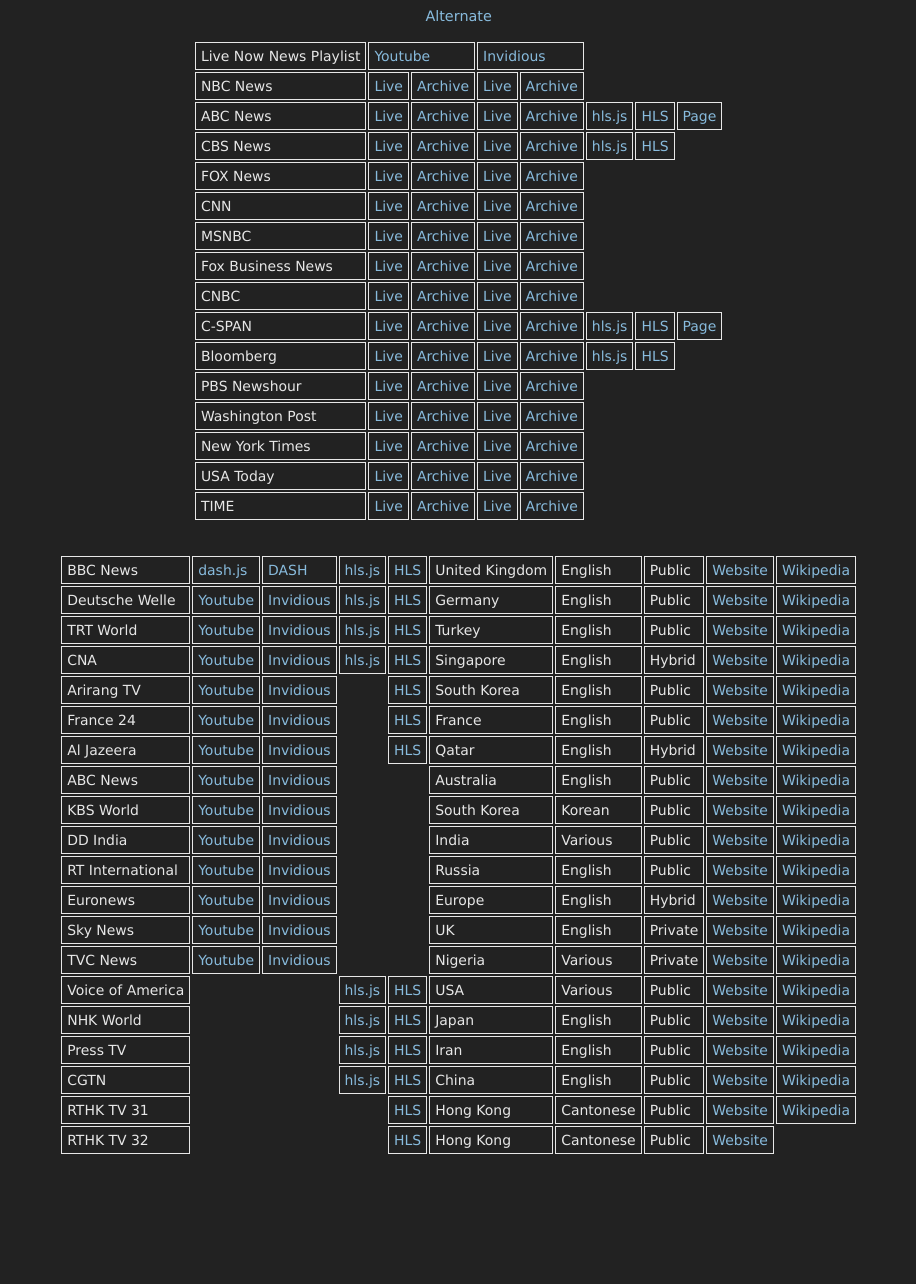
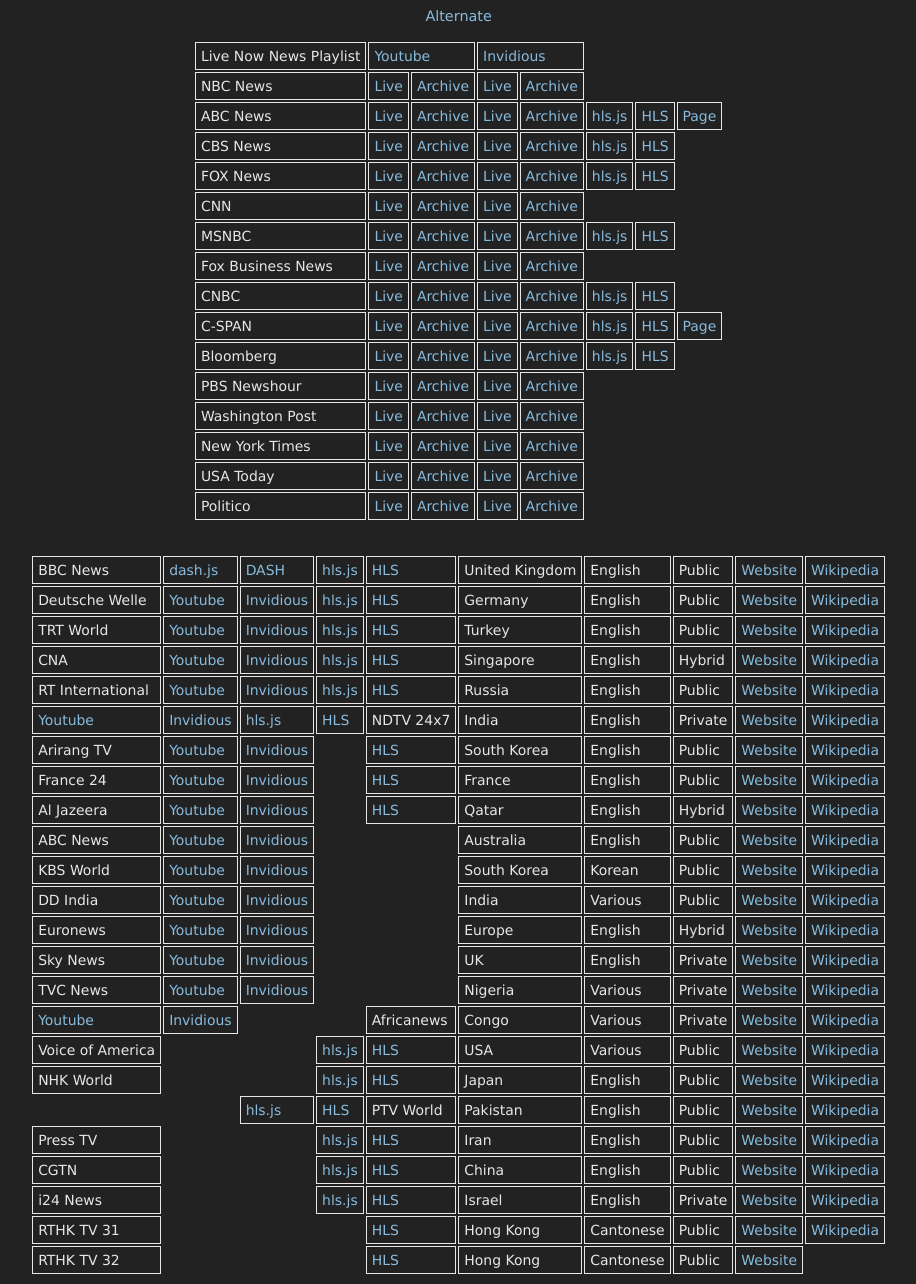
Before and after one commit to danburd/danburd.github.io, a Jekyll site: the page tvnews.html, which Jekyll copies as it is, in a window 1280 px wide. Shown: the whole page, without its empty margins (183-1099 px from the left). Built offline with Jekyll 4.4.1, drawn with Linux system fonts in a browser that asks for light colours; before the commit the page ends 1164 px from its top, so only the background shows below that.

Commit message:
Added stations

```diff
--- a/tvnews.html
+++ b/tvnews.html
@@ -17,14 +17,14 @@
   <tr>
     <td>NBC News</td>
     <td><a href="https://www.youtube.com/c/NBCNews/live">Live</a></td>
-    <td><a href="https://www.youtube.com/user/NBCNews/videos?view=2&flow=grid">Archive</a></td>
+    <td><a href="https://www.youtube.com/channel/UCeY0bbntWzzVIaj2z3QigXg/videos?view=2&flow=grid">Archive</a></td>
     <td><a href="https://invidio.us/channel/UCeY0bbntWzzVIaj2z3QigXg/live">Live</a></td>
     <td><a href="https://invidio.us/channel/UCeY0bbntWzzVIaj2z3QigXg">Archive</a></td>
   </tr>
   <tr>
     <td>ABC News</td>
     <td><a href="https://www.youtube.com/c/ABCNews/live">Live</a></td>
-    <td><a href="https://www.youtube.com/user/ABCNews/videos?view=2&flow=grid">Archive</a></td>
+    <td><a href="https://www.youtube.com/channel/UCBi2mrWuNuyYy4gbM6fU18Q/videos?view=2&flow=grid">Archive</a></td>
     <td><a href="https://invidio.us/channel/UCBi2mrWuNuyYy4gbM6fU18Q/live">Live</a></td>
     <td><a href="https://invidio.us/channel/UCBi2mrWuNuyYy4gbM6fU18Q">Archive</a></td>
     <td><a href="/hlsjsvideo.html?stream=https://content.uplynk.com/channel/3324f2467c414329b3b0cc5cd987b6be.m3u8">hls.js</a></td>
@@ -34,7 +34,7 @@
   <tr>
     <td>CBS News</td>
     <td><a href="https://www.youtube.com/c/CBSNews/live">Live</a></td>
-    <td><a href="https://www.youtube.com/user/CBSNewsOnline/videos?view=2&flow=grid">Archive</a></td>
+    <td><a href="https://www.youtube.com/channel/UC8p1vwvWtl6T73JiExfWs1g/videos?view=2&flow=grid">Archive</a></td>
     <td><a href="https://invidio.us/channel/UC8p1vwvWtl6T73JiExfWs1g/live">Live</a></td>
     <td><a href="https://invidio.us/channel/UC8p1vwvWtl6T73JiExfWs1g">Archive</a></td>
     <td><a href="/hlsjsvideo.html?stream=https://cbsnewshd-lh.akamaihd.net/i/CBSNHD_7@199302/master.m3u8">hls.js</a></td>
@@ -43,42 +43,48 @@
   <tr>
     <td>FOX News</td>
     <td><a href="https://www.youtube.com/c/FOXNews/live">Live</a></td>
-    <td><a href="https://www.youtube.com/user/FoxNewsChannel/videos?view=2&flow=grid">Archive</a></td>
+    <td><a href="https://www.youtube.com/channel/UCXIJgqnII2ZOINSWNOGFThA/videos?view=2&flow=grid">Archive</a></td>
     <td><a href="https://invidio.us/channel/UCXIJgqnII2ZOINSWNOGFThA/live">Live</a></td>
     <td><a href="https://invidio.us/channel/UCXIJgqnII2ZOINSWNOGFThA">Archive</a></td>
+    <td><a href="/hlsjsvideo.html?stream=https://foxnewsuni-f.akamaihd.net/i/FNCGOPREV_40220@40220/master.m3u8">hls.js</a></td>
+    <td><a href="https://foxnewsuni-f.akamaihd.net/i/FNCGOPREV_40220@40220/master.m3u8">HLS</a></td>
   </tr>
   <tr>
     <td>CNN</td>
     <td><a href="https://www.youtube.com/channel/UCupvZG-5ko_eiXAupbDfxWw/live">Live</a></td>
-    <td><a href="https://www.youtube.com/user/CNN/videos?view=2&flow=grid">Archive</a></td>
+    <td><a href="https://www.youtube.com/channel/UCupvZG-5ko_eiXAupbDfxWw/videos?view=2&flow=grid">Archive</a></td>
     <td><a href="https://invidio.us/channel/UCupvZG-5ko_eiXAupbDfxWw/live">Live</a></td>
     <td><a href="https://invidio.us/channel/UCupvZG-5ko_eiXAupbDfxWw">Archive</a></td>
   </tr>
   <tr>
     <td>MSNBC</td>
     <td><a href="https://www.youtube.com/c/msnbc/live">Live</a></td>
-    <td><a href="https://www.youtube.com/user/msnbcleanforward/videos?view=2&flow=grid">Archive</a></td>
+    <td><a href="https://www.youtube.com/channel/UCaXkIU1QidjPwiAYu6GcHjg/videos?view=2&flow=grid">Archive</a></td>
     <td><a href="https://invidio.us/channel/UCaXkIU1QidjPwiAYu6GcHjg/live">Live</a></td>
     <td><a href="https://invidio.us/channel/UCaXkIU1QidjPwiAYu6GcHjg">Archive</a></td>
+    <td><a href="/hlsjsvideo.html?stream=https://d3sjmtxha86r3t.cloudfront.net/nbc/smil:msnbc.smil/index.m3u8">hls.js</a></td>
+    <td><a href="https://d3sjmtxha86r3t.cloudfront.net/nbc/smil:msnbc.smil/index.m3u8">HLS</a></td>
   </tr>
   <tr>
     <td>Fox Business News</td>
     <td><a href="https://www.youtube.com/channel/UCCXoCcu9Rp7NPbTzIvogpZg/live">Live</a></td>
-    <td><a href="https://www.youtube.com/user/FoxBusinessNetwork/videos?view=2&flow=grid">Archive</a></td>
+    <td><a href="https://www.youtube.com/channel/UCCXoCcu9Rp7NPbTzIvogpZg/videos?view=2&flow=grid">Archive</a></td>
     <td><a href="https://invidio.us/channel/UCCXoCcu9Rp7NPbTzIvogpZg/live">Live</a></td>
     <td><a href="https://invidio.us/channel/UCCXoCcu9Rp7NPbTzIvogpZg">Archive</a></td>
   </tr>
   <tr>
     <td>CNBC</td>
     <td><a href="https://www.youtube.com/c/CNBC/live">Live</a></td>
-    <td><a href="https://www.youtube.com/user/cnbc/videos?view=2&flow=grid">Archive</a></td>
+    <td><a href="https://www.youtube.com/channel/UCvJJ_dzjViJCoLf5uKUTwoA/videos?view=2&flow=grid">Archive</a></td>
     <td><a href="https://invidio.us/channel/UCvJJ_dzjViJCoLf5uKUTwoA/live">Live</a></td>
     <td><a href="https://invidio.us/channel/UCvJJ_dzjViJCoLf5uKUTwoA">Archive</a></td>
+    <td><a href="/hlsjsvideo.html?stream=https://d3sjmtxha86r3t.cloudfront.net/nbc/smil:cnbc.smil/index.m3u8">hls.js</a></td>
+    <td><a href="https://d3sjmtxha86r3t.cloudfront.net/nbc/smil:cnbc.smil/index.m3u8">HLS</a></td>
   </tr>
   <tr>
     <td>C-SPAN</td>
     <td><a href="https://www.youtube.com/c/cspan/live">Live</a></td>
-    <td><a href="https://www.youtube.com/user/CSPAN/videos?view=2&flow=grid">Archive</a></td>
+    <td><a href="https://www.youtube.com/channel/UCb--64Gl51jIEVE-GLDAVTg/videos?view=2&flow=grid">Archive</a></td>
     <td><a href="https://invidio.us/channel/UCb--64Gl51jIEVE-GLDAVTg/live">Live</a></td>
     <td><a href="https://invidio.us/channel/UCb--64Gl51jIEVE-GLDAVTg">Archive</a></td>
     <td><a href="/hlsjsvideo.html?stream=https://skystreams-lh.akamaihd.net/i/SkyC1_1@500806/master.m3u8">hls.js</a></td>
@@ -88,7 +94,7 @@
   <tr>
     <td>Bloomberg</td>
     <td><a href="https://www.youtube.com/c/BloombergNews/live">Live</a></td>
-    <td><a href="https://www.youtube.com/user/Bloomberg/videos?view=2&flow=grid">Archive</a></td>
+    <td><a href="https://www.youtube.com/channel/UCUMZ7gohGI9HcU9VNsr2FJQ/videos?view=2&flow=grid">Archive</a></td>
     <td><a href="https://invidio.us/channel/UCUMZ7gohGI9HcU9VNsr2FJQ/live">Live</a></td>
     <td><a href="https://invidio.us/channel/UCUMZ7gohGI9HcU9VNsr2FJQ">Archive</a></td>
     <td><a href="/hlsjsvideo.html?stream=https://liveproduseast.akamaized.net/btv/desktop/us_live.m3u8">hls.js</a></td>
@@ -97,37 +103,37 @@
   <tr>
     <td>PBS Newshour</td>
     <td><a href="https://www.youtube.com/c/PBSNewshour/live">Live</a></td>
-    <td><a href="https://www.youtube.com/user/PBSNewshour/videos?view=2&flow=grid">Archive</a></td>
+    <td><a href="https://www.youtube.com/channel/UC6ZFN9Tx6xh-skXCuRHCDpQ/videos?view=2&flow=grid">Archive</a></td>
     <td><a href="https://invidio.us/channel/UC6ZFN9Tx6xh-skXCuRHCDpQ/live">Live</a></td>
     <td><a href="https://invidio.us/channel/UC6ZFN9Tx6xh-skXCuRHCDpQ">Archive</a></td>
   </tr>
   <tr>
     <td>Washington Post</td>
     <td><a href="https://www.youtube.com/c/washingtonpost/live">Live</a></td>
-    <td><a href="https://www.youtube.com/user/washingtonpost/videos?view=2&flow=grid">Archive</a></td>
+    <td><a href="https://www.youtube.com/channel/UCHd62-u_v4DvJ8TCFtpi4GA/videos?view=2&flow=grid">Archive</a></td>
     <td><a href="https://invidio.us/channel/UCHd62-u_v4DvJ8TCFtpi4GA/live">Live</a></td>
     <td><a href="https://invidio.us/channel/UCHd62-u_v4DvJ8TCFtpi4GA">Archive</a></td>
   </tr>
   <tr>
     <td>New York Times</td>
     <td><a href="https://www.youtube.com/c/NYTimes/live">Live</a></td>
-    <td><a href="https://www.youtube.com/user/TheNewYorkTimes/videos?view=2&flow=grid">Archive</a></td>
+    <td><a href="https://www.youtube.com/channel/UCqnbDFdCpuN8CMEg0VuEBqA/videos?view=2&flow=grid">Archive</a></td>
     <td><a href="https://invidio.us/channel/UCqnbDFdCpuN8CMEg0VuEBqA/live">Live</a></td>
     <td><a href="https://invidio.us/channel/UCqnbDFdCpuN8CMEg0VuEBqA">Archive</a></td>
   </tr>
   <tr>
     <td>USA Today</td>
     <td><a href="https://www.youtube.com/c/USAToday/live">Live</a></td>
-    <td><a href="https://www.youtube.com/user/USATODAY/videos?view=2&flow=grid">Archive</a></td>
+    <td><a href="https://www.youtube.com/channel/UCP6HGa63sBC7-KHtkme-p-g/videos?view=2&flow=grid">Archive</a></td>
     <td><a href="https://invidio.us/channel/UCP6HGa63sBC7-KHtkme-p-g/live">Live</a></td>
     <td><a href="https://invidio.us/channel/UCP6HGa63sBC7-KHtkme-p-g">Archive</a></td>
   </tr>
   <tr>
-    <td>TIME</td>
-    <td><a href="https://www.youtube.com/c/TIME/live">Live</a></td>
-    <td><a href="https://www.youtube.com/user/TimeMagazine/videos?view=2&flow=grid">Archive</a></td>
-    <td><a href="https://invidio.us/channel/UC8Su5vZCXWRag13H53zWVwA/live">Live</a></td>
-    <td><a href="https://invidio.us/channel/UC8Su5vZCXWRag13H53zWVwA">Archive</a></td>
+    <td>Politico</td>
+    <td><a href="https://www.youtube.com/c/Politico/live">Live</a></td>
+    <td><a href="https://www.youtube.com/channel/UCgjtvMmHXbutALaw9XzRkAg/videos?view=2&flow=grid">Archive</a></td>
+    <td><a href="https://invidio.us/channel/UCgjtvMmHXbutALaw9XzRkAg/live">Live</a></td>
+    <td><a href="https://invidio.us/channel/UCgjtvMmHXbutALaw9XzRkAg">Archive</a></td>
   </tr>
 </table>
 
@@ -174,7 +180,7 @@
   <tr>
     <td>CNA</td>
     <td><a href="https://www.youtube.com/channel/UC83jt4dlz1Gjl58fzQrrKZg/live">Youtube</a></td>
-    <td><a href="https://invidio.uschannel/UC83jt4dlz1Gjl58fzQrrKZg/live">Invidious</a></td>
+    <td><a href="https://invidio.us/channel/UC83jt4dlz1Gjl58fzQrrKZg/live">Invidious</a></td>
     <td><a href="/hlsjsvideo.html?stream=https://d2e1asnsl7br7b.cloudfront.net/7782e205e72f43aeb4a48ec97f66ebbe/index.m3u8">hls.js</a></td>
     <td><a href="https://d2e1asnsl7br7b.cloudfront.net/7782e205e72f43aeb4a48ec97f66ebbe/index.m3u8">HLS</a></td>
     <td>Singapore</td>
@@ -182,6 +188,30 @@
     <td>Hybrid</td>
     <td><a href="https://www.channelnewsasia.com/news/livetv">Website</a></td>
     <td><a href="https://en.wikipedia.org/wiki/CNA_(news_channel)">Wikipedia</a></td>
+  </tr>
+  <tr>
+    <td>RT International</td>
+    <td><a href="https://www.youtube.com/c/RT/live">Youtube</a></td>
+    <td><a href="https://invidio.us/channel/UCpwvZwUam-URkxB7g4USKpg/live">Invidious</a></td>
+    <td><a href="/hlsjsvideo.html?stream=https://rt-news.secure.footprint.net/1103.m3u8">hls.js</a></td>
+    <td><a href="https://rt-news.secure.footprint.net/1103.m3u8">HLS</a></td>
+    <td>Russia</td>
+    <td>English</td>
+    <td>Public</td>
+    <td><a href="https://www.rt.com/on-air/">Website</a></td>
+    <td><a href="https://en.wikipedia.org/wiki/RT_(TV_network)">Wikipedia</a></td>
+  </tr>
+  <tr>
+    <td><a href="https://www.youtube.com/c/NDTV/live">Youtube</a></td>
+    <td><a href="https://invidio.us/channel/UCZFMm1mMw0F81Z37aaEzTUA/live">Invidious</a></td>
+    <td><a href="/hlsjsvideo.html?stream=https://ndtv.pc.cdn.bitgravity.com/ndtv/live/ndtv_24X7.smil/playlist.m3u8">hls.js</a></td>
+    <td><a href="https://ndtv.pc.cdn.bitgravity.com/ndtv/live/ndtv_24X7.smil/playlist.m3u8">HLS</a></td>
+    <td>NDTV 24x7</td>
+    <td>India</td>
+    <td>English</td>
+    <td>Private</td>
+    <td><a href="https://www.ndtv.com/video/live/channel/ndtv24x7">Website</a></td>
+    <td><a href="https://en.wikipedia.org/wiki/NDTV_24x7">Wikipedia</a></td>
   </tr>
   <tr>
     <td>Arirang TV</td>
@@ -256,18 +286,6 @@
     <td><a href="https://en.wikipedia.org/wiki/DD_India">Wikipedia</a></td>
   </tr>
   <tr>
-    <td>RT International</td>
-    <td><a href="https://www.youtube.com/c/RT/live">Youtube</a></td>
-    <td><a href="https://invidio.us/channel/UCpwvZwUam-URkxB7g4USKpg/live">Invidious</a></td>
-    <td></td>
-    <td></td>
-    <td>Russia</td>
-    <td>English</td>
-    <td>Public</td>
-    <td><a href="https://www.rt.com/on-air/">Website</a></td>
-    <td><a href="https://en.wikipedia.org/wiki/RT_(TV_network)">Wikipedia</a></td>
-  </tr>
-  <tr>
     <td>Euronews</td>
     <td><a href="https://www.youtube.com/c/euronews/live">Youtube</a></td>
     <td><a href="https://invidio.us/channel/UCSrZ3UV4jOidv8ppoVuvW9Q/live">Invidious</a></td>
@@ -304,6 +322,18 @@
     <td><a href="https://en.wikipedia.org/wiki/TVC_News">Wikipedia</a></td>
   </tr>
   <tr>
+    <td><a href="https://www.youtube.com/c/africanews/live">Youtube</a></td>
+    <td><a href="https://invidio.us/channel/UC1_E8NeF5QHY2dtdLRBCCLA/live">Invidious</a></td>
+    <td></td>
+    <td></td>
+    <td>Africanews</td>
+    <td>Congo</td>
+    <td>Various</td>
+    <td>Private</td>
+    <td><a href="https://www.africanews.com/live/">Website</a></td>
+    <td><a href="https://en.wikipedia.org/wiki/Africanews">Wikipedia</a></td>
+  </tr>
+  <tr>
     <td>Voice of America</td>
     <td></td>
     <td></td>
@@ -328,6 +358,18 @@
     <td><a href="https://en.wikipedia.org/wiki/NHK_World-Japan">Wikipedia</a></td>
   </tr>
   <tr>
+    <td></td>
+    <td></td>
+    <td><a href="/hlsjsvideo.html?stream=https://59aeddfe9f01c.streamlock.net/live/8090/player.m3u8">hls.js</a></td>
+    <td><a href="https://59aeddfe9f01c.streamlock.net/live/8090/player.m3u8">HLS</a></td>
+    <td>PTV World</td>
+    <td>Pakistan</td>
+    <td>English</td>
+    <td>Public</td>
+    <td><a href="https://www.ptv.com.pk/ptvCorporate/worldlive">Website</a></td>
+    <td><a href="https://en.wikipedia.org/wiki/PTV_World">Wikipedia</a></td>
+  </tr>
+  <tr>
     <td>Press TV</td>
     <td></td>
     <td></td>
@@ -350,6 +392,18 @@
     <td>Public</td>
     <td><a href="https://www.cgtn.com/channel/en.do">Website</a></td>
     <td><a href="https://en.wikipedia.org/wiki/CGTN_(TV_channel)">Wikipedia</a></td>
+  </tr>
+  <tr>
+    <td>i24 News</td>
+    <td></td>
+    <td></td>
+    <td><a href="/hlsjsvideo.html?stream=https://i24alive1-a.akamaihd.net/6e3dd61ac4c34d6f8fb9698b565b9f50/eu-central-1/5377161796001/playlist-all_dvr.m3u8">hls.js</a></td>
+    <td><a href="https://i24alive1-a.akamaihd.net/6e3dd61ac4c34d6f8fb9698b565b9f50/eu-central-1/5377161796001/playlist-all_dvr.m3u8">HLS</a></td>
+    <td>Israel</td>
+    <td>English</td>
+    <td>Private</td>
+    <td><a href="https://www.i24news.tv/en">Website</a></td>
+    <td><a href="https://en.wikipedia.org/wiki/I24_News">Wikipedia</a></td>
   </tr>
   <tr>
     <td>RTHK TV 31</td>
@@ -381,6 +435,7 @@
 
   <tr>
     <td><a href="">Youtube</a></td>
+    <td><a href="https://invidio.us/channel/ZZZ/live">Invidious</a></td>
     <td><a href="/hlsjsvideo.html?stream=">hls.js</a></td>
     <td><a href="">HLS</a></td>
     <td>Name</td>
```
